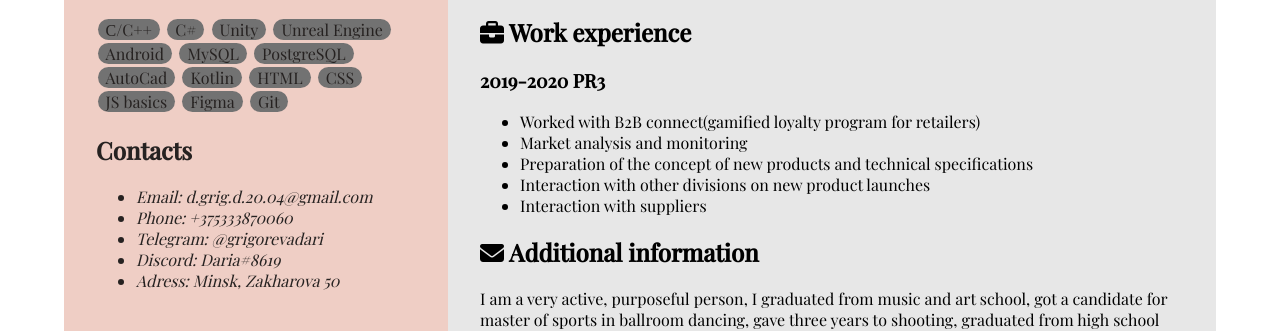
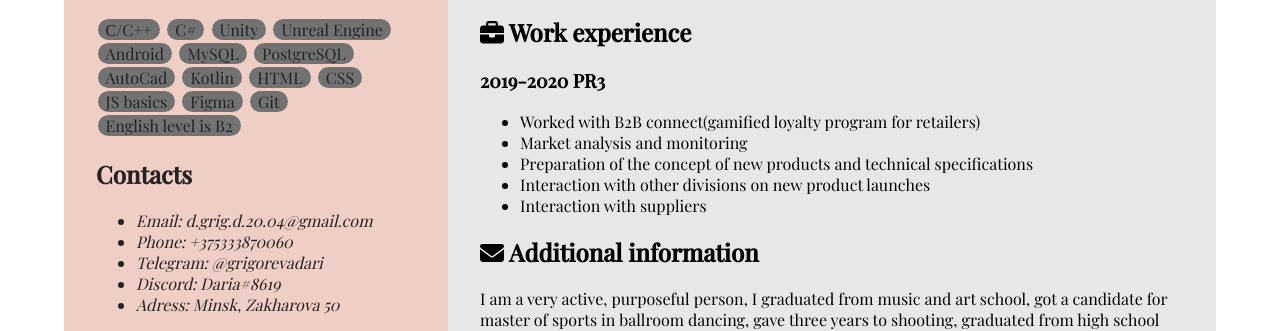
Before and after one commit to grigorevadari/rsschool-cv, a plain HTML site: page index.html in a window 1280 px wide. Shown: the part 470-801 px from the top of the page. Drawn offline with nearby package versions, Linux system fonts and the light colour scheme; a web font is replaced by a local one.

Commit message:
fix: english lvl

```diff
--- a/index.html
+++ b/index.html
@@ -40,6 +40,7 @@
                 <li>JS basics</li>
                 <li>Figma</li>
                 <li>Git</li>
+                <li>English level is B2</li>
             </ul>
         </div>
 
```
